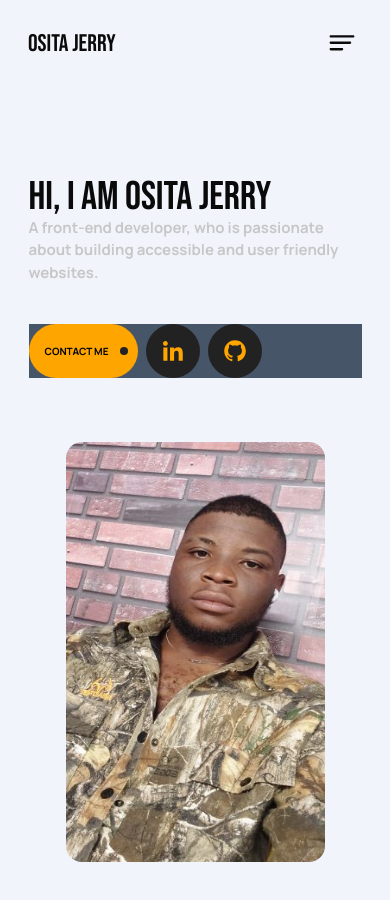
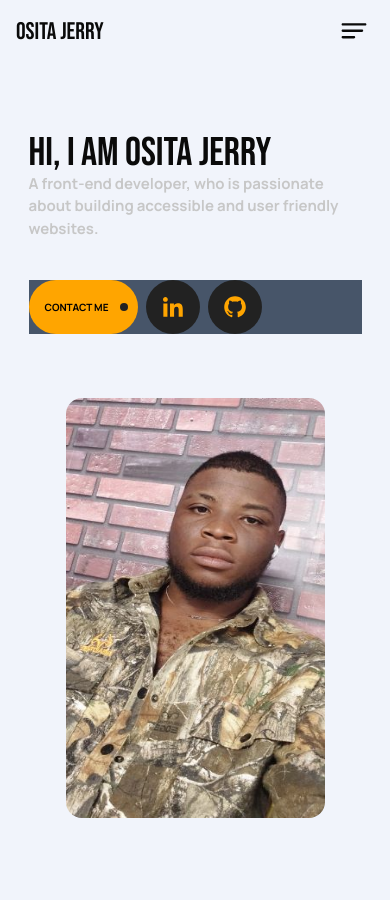
Before and after one commit to ossydimma/my-portfolio, a Next.js app: page / in a window 390 px wide. Shown: the top 900 px of the page. After the commit the page ends 858 px from the top, so only its background shows below. Built offline with nearby package versions, Linux system fonts and the light colour scheme.

Commit message:
working on first layout

```diff
--- a/src/app/layout.tsx
+++ b/src/app/layout.tsx
@@ -67,7 +67,7 @@ export default function RootLayout({
       <body className={inter.className}>
         <header
           className={clsx(
-            " relative flex justify-between h-[8vh] my-1 mx-7 py-6   sm:my-1 xl:mx-[80px]",
+            " relative flex justify-between h-[8vh] py-4  mx-4 sm:py-6   sm:mx-7 xl:mx-[80px]",
             {
               " text-[--light-primary-color]": theme === "light-bg",
               " text-[--dark-primary-color]": theme === "dark-bg",
@@ -113,7 +113,7 @@ export default function RootLayout({
                 className={clsx(
                   `flex  font-medium text-[16px] mt-1 h-6   gap-[32px] ${bebasNeue.className}`,
                   {
-                    "flex-col absolute top-[-15px] right-[-60px] bg-[#fff]   text-[#0a0a0a] fill-[#0a0a0a] w-40 h-[450px] pb-20 px-3 uppercase":
+                    "flex-col absolute top-0 right-[-16px] bg-[#fff] z-10 text-[#0a0a0a] fill-[#0a0a0a] w-40 h-[450px] pb-20 px-3 uppercase sm:right-[-28px] xl:right-0":
                       window.innerWidth < 860,
                     "!bg-[#0a0a0a] text-[#c7c7c7] fill-[#c7c7c7] ":
                       theme === "light-bg" && window.innerWidth < 860,
--- a/src/app/page.tsx
+++ b/src/app/page.tsx
@@ -14,7 +14,7 @@ export default function Home() {
 
 
   return (
-    <main className=" mx-[10px]  mt-[3vh] h-auto flex flex-col justify-between gap-16 items-center py-20 md:mx-[50px]  lg:py-0 lg:flex-row lg:h-[88vh] lg:gap-3 xl:mx-[108px]">
+    <main className=" mx-[10px]  mt-[3vh] h-auto flex flex-col justify-between gap-16 items-center py-10 md:mx-[50px]  lg:py-0 lg:flex-row lg:h-[88vh] lg:gap-3 xl:mx-[108px]">
       <section className=' w-[90%] lg:w-[340px] xl:w-[544px] '>
         <h1 className={ clsx (` uppercase font-[400] text-[40px] leading-[40px] text-[#0a0a0a] sm:text-[70px] sm:leading-[70px] md:text-[90px] md:leading-[80px] xl:text-[101px] xl:leading-[90.9px]  ${bebasNeue.className}`, {
           'text-[#fff]' : theme === "dark-bg",
```
